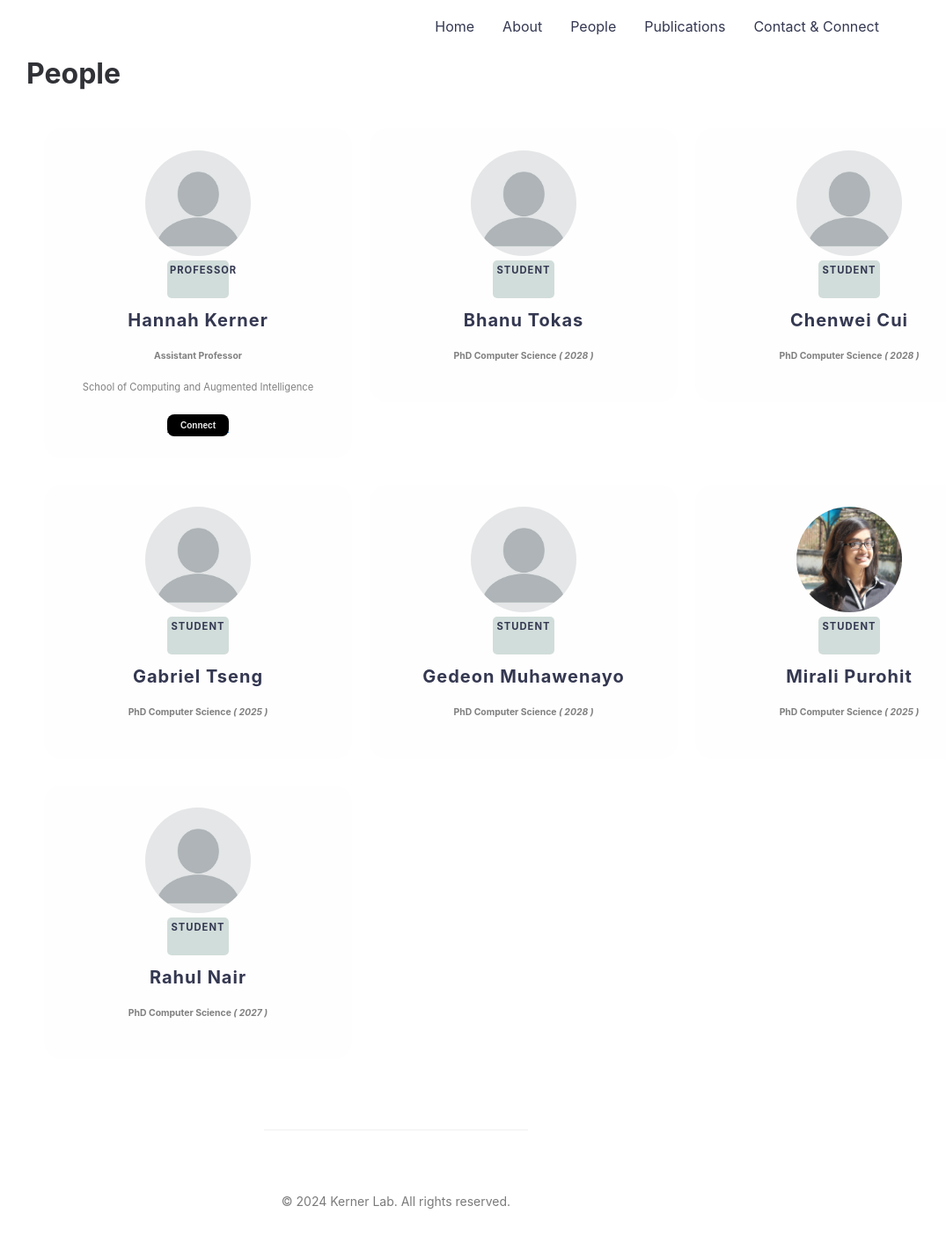
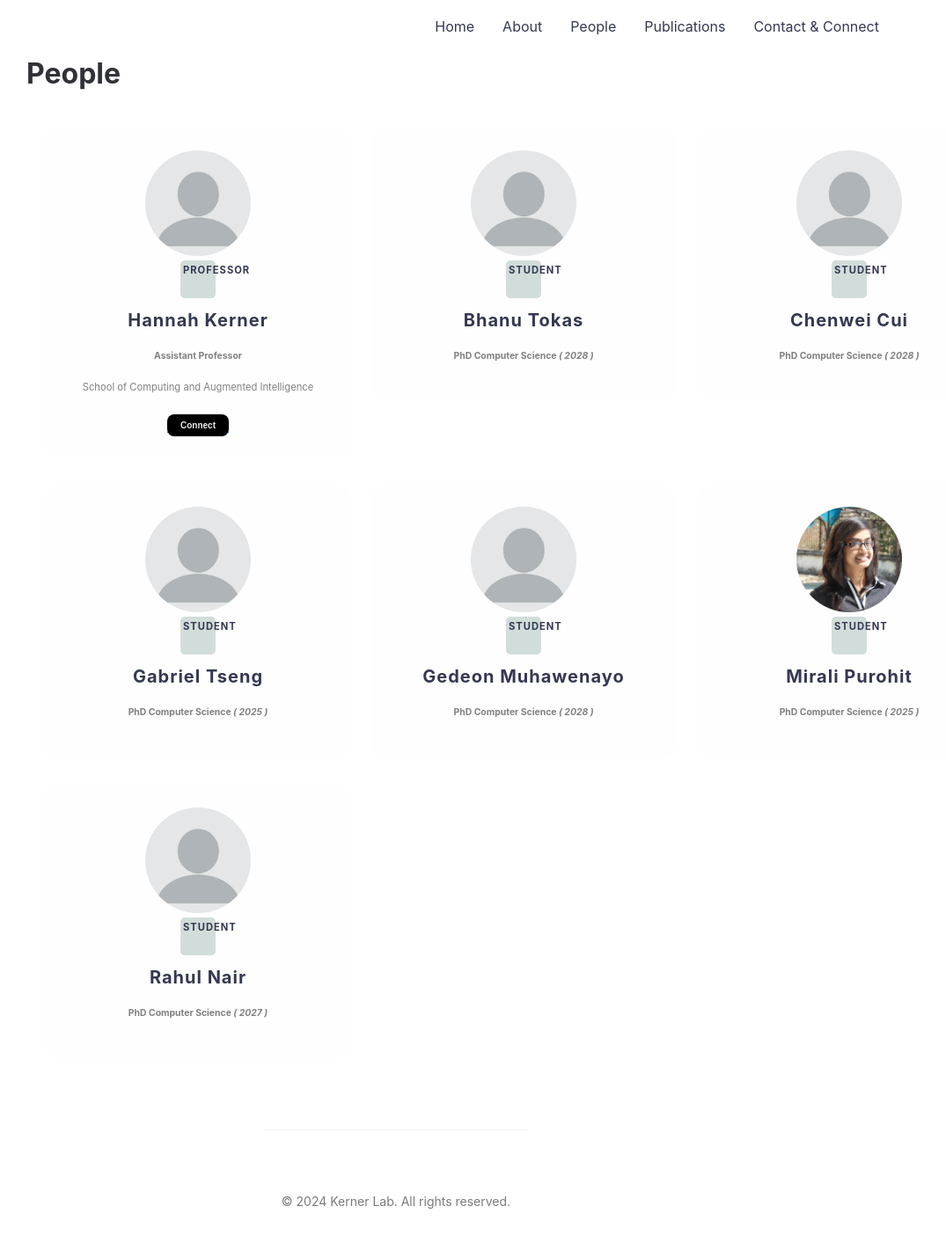
Before and after one commit to kerner-lab/kerner-lab.github.io, a Jekyll site: the page built from people.html, in a window 1280 px wide. Shown: the whole page at 88% size, without its empty margins (190-1265 px from the left). Built offline with Jekyll 4.4.1, drawn with Linux system fonts in a browser that asks for light colours.

```diff
--- a/people.html
+++ b/people.html
@@ -88,7 +88,7 @@ title: People
 .level {
   font-size: 0.7em;
   background-color: rgb(164, 189, 183, 0.5);
-  width: 70px;
+  width: 40px;
   padding: 3px;
   border-radius: 5px;
   font-weight: bolder;
```
